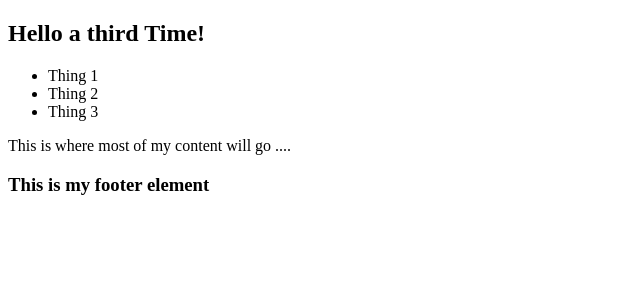
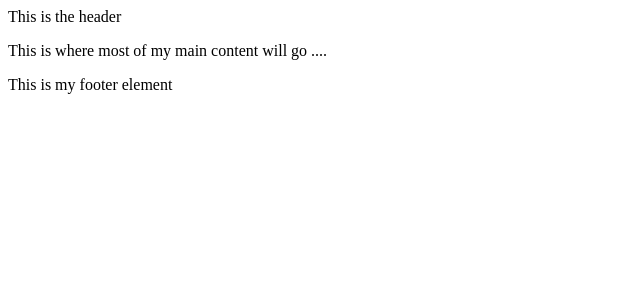
Before and after one commit to userforbidden/reactpractice, a React (Create React App) app in the folder todo-list/: page / in a window 1280 px wide. Shown: the top 300 px of the page, without its empty margins (0-640 px from the left). Built offline with nearby package versions, Linux system fonts and the light colour scheme.

Commit message:
Parent child practice 11. done

```diff
--- a/todo-list/src/components/Footer.js
+++ b/todo-list/src/components/Footer.js
@@ -3,7 +3,7 @@ import React from "react"
 function Footer(){
     return (
         <footer>
-            <h3>This is my footer element</h3>
+            <footer>This is my footer element</footer>
         </footer>
     )
 }
--- a/todo-list/src/components/Header.js
+++ b/todo-list/src/components/Header.js
@@ -2,14 +2,7 @@ import React from "react";
 
 function Header(){
     return (
-        <nav>
-            <h1>Hello a third Time!</h1>
-            <ul>
-                <li>Thing 1</li>
-                <li>Thing 2</li>
-                <li>Thing 3</li>
-            </ul>
-        </nav>
+        <header>This is the header</header>
     )
 }
 export default Header
--- a/todo-list/src/components/MainContent.js
+++ b/todo-list/src/components/MainContent.js
@@ -3,7 +3,7 @@ import React from "react";
 function MainContent(){
     return (
         <main>
-            <p>This is where most of my content will go ....</p>
+            <p>This is where most of my main content will go ....</p>
         </main>
     )
 }
```
Also changed, not shown: todo-list/src/components/App.js (+9 -0 lines).
